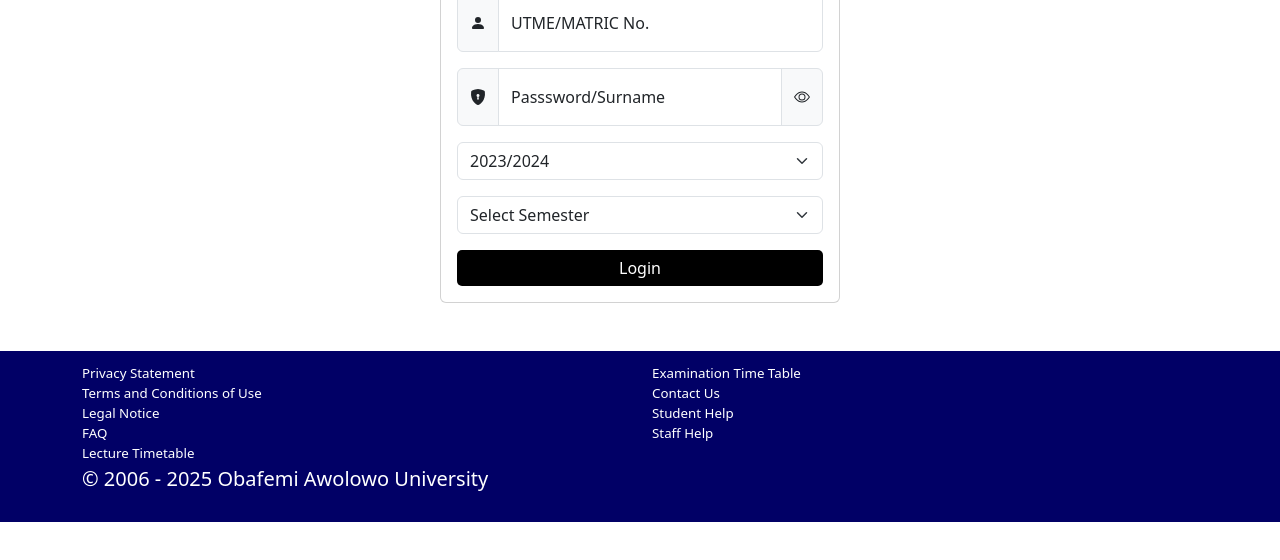
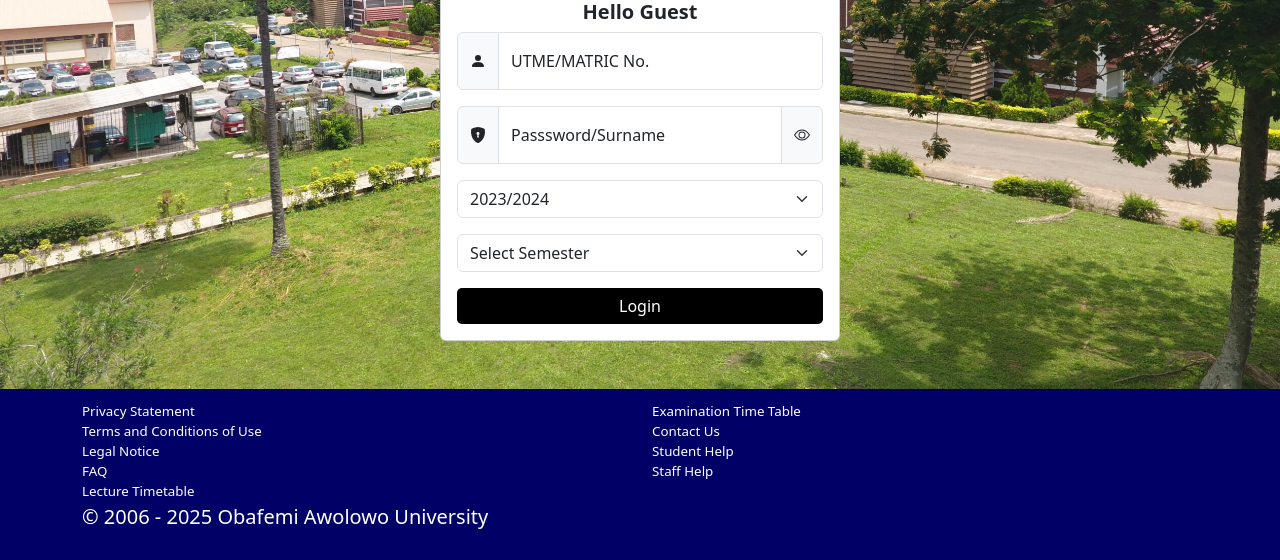
Before and after one commit to Ayomide-Philip/oau-portal, a React app: page / in a window 1280 px wide. Shown: the part 461-1021 px from the top of the page. Before the commit the page ends 983 px from the top, so only its background shows below. Built offline with nearby package versions, Linux system fonts and the light colour scheme.

Commit message:
Update main-container margin and add background image styling

```diff
--- a/public/style/style.css
+++ b/public/style/style.css
@@ -10,7 +10,7 @@ nav {
 }
 
 div.main-container {
-    margin-top: 130px;
+    margin-top: 120px;
 }
 
 .navbar-brand img {
@@ -235,7 +235,7 @@ div.card>img {
     }
 
     div.main-container {
-        margin-top: 80px;
+        margin-top: 75px;
     }
 
     div.profile-body>div.profile-picture>img {
@@ -320,3 +320,14 @@ div.d-grid.gap-2>input[type="submit"]:hover {
     color: black;
     border: 2px solid black;
 }
+
+div.background-image {
+    background-image: url('../images/DJI_0110-scaled.jpg');
+    background-size: cover;
+    background-repeat: no-repeat;
+    background-position: center;
+    width: 100%;
+    display: flex;
+    justify-content: center;
+    align-items: center;
+}
```
